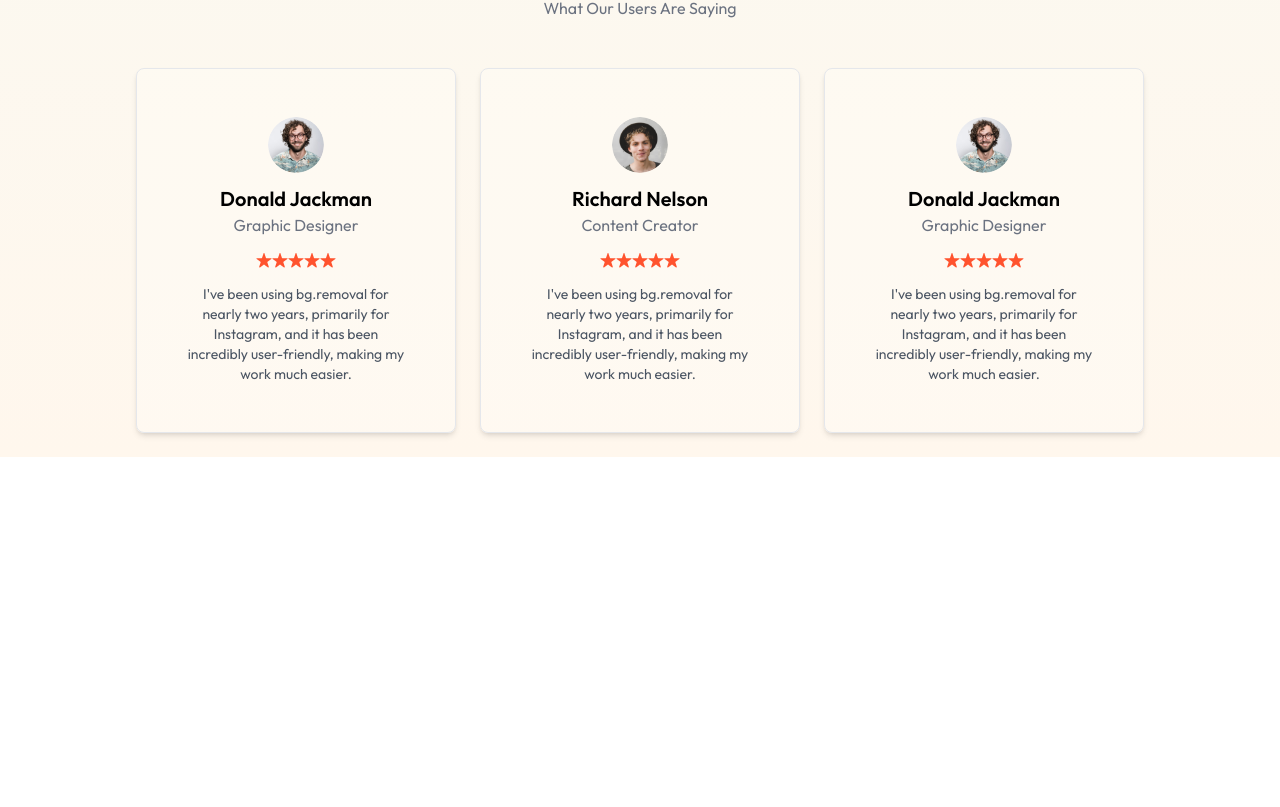
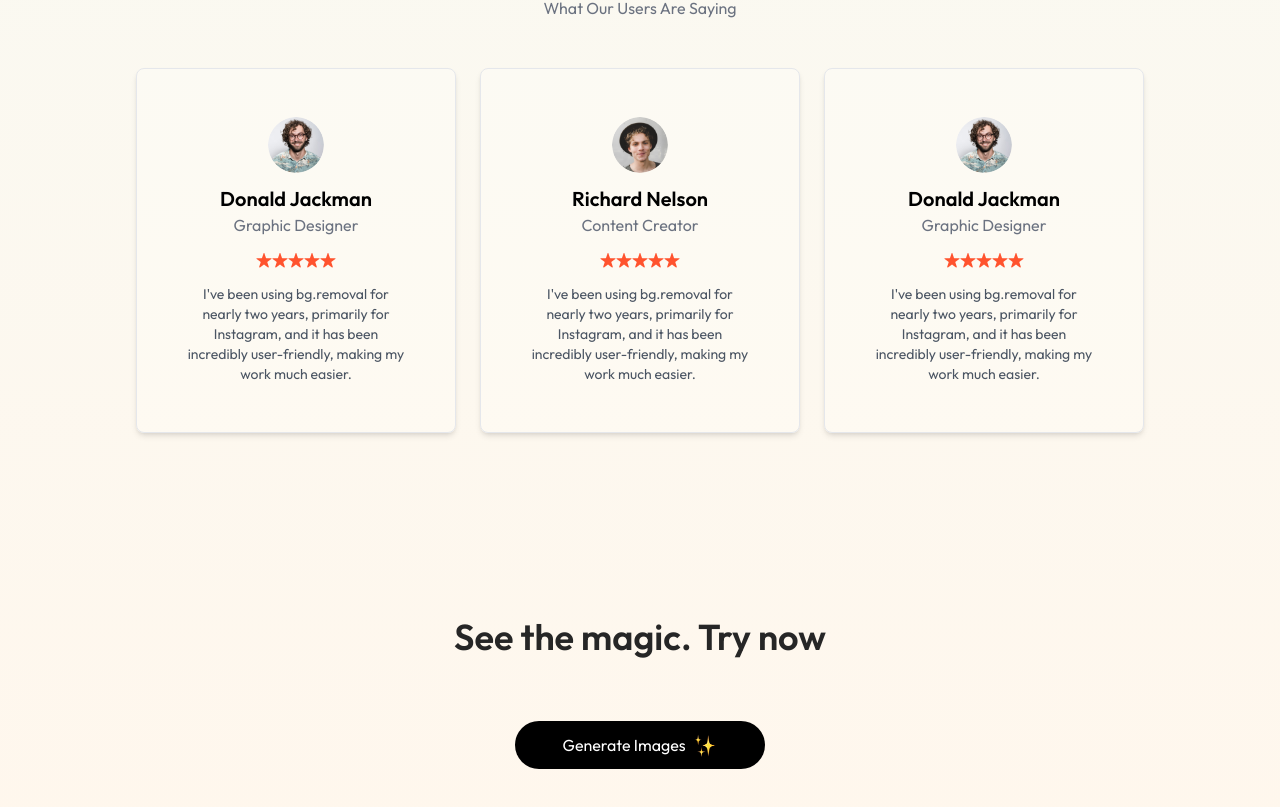
Before and after one commit to Mangesh98/DreamRender, a React (Vite) app in the folder client/: page / in a window 1280 px wide. Shown: the part 2056-2863 px from the top of the page. Before the commit the page ends 2609 px from the top, so only its background shows below. Built offline with nearby package versions, Linux system fonts and the light colour scheme.

Commit message:
Generate images button section completed

```diff
--- /dev/null
+++ b/client/src/components/GenerateBtn.tsx
@@ -0,0 +1,17 @@
+import { assets } from "../assets/assets";
+
+const GenerateBtn = () => {
+	return (
+		<div className="pb-16 text-center">
+			<h1 className="text-2xl md:text-3xl lg:text-4xl font-semibold mt-4 text-neutral-800 py-6 md:py-16">
+				See the magic. Try now
+			</h1>
+			<button className="inline-flex items-center gap-2 px-12 py-3 rounded-full bg-black text-white m-auto hover:scale-105 transition-all duration-500">
+				Generate Images
+				<img className="h-6" src={assets.star_group} alt="" />
+			</button>
+		</div>
+	);
+};
+
+export default GenerateBtn;
--- a/client/src/components/Testimonials.tsx
+++ b/client/src/components/Testimonials.tsx
@@ -25,7 +25,7 @@
 							<div className="flex mb-4">
 								{Array(testimonial.stars)
 									.fill(0)
-									.map((item, index) => (
+									.map((_item, index) => (
 										<img key={index} src={assets.rating_star} alt="" />
 									))}
 							</div>
--- a/client/src/pages/Home.tsx
+++ b/client/src/pages/Home.tsx
@@ -1,4 +1,5 @@
 import Description from "../components/Description";
+import GenerateBtn from "../components/GenerateBtn";
 import Header from "../components/Header";
 import Steps from "../components/Steps";
 import Testimonials from "../components/Testimonials";
@@ -10,6 +11,7 @@
 			<Steps />
 			<Description />
 			<Testimonials />
+			<GenerateBtn />
 		</div>
 	);
 };
```
